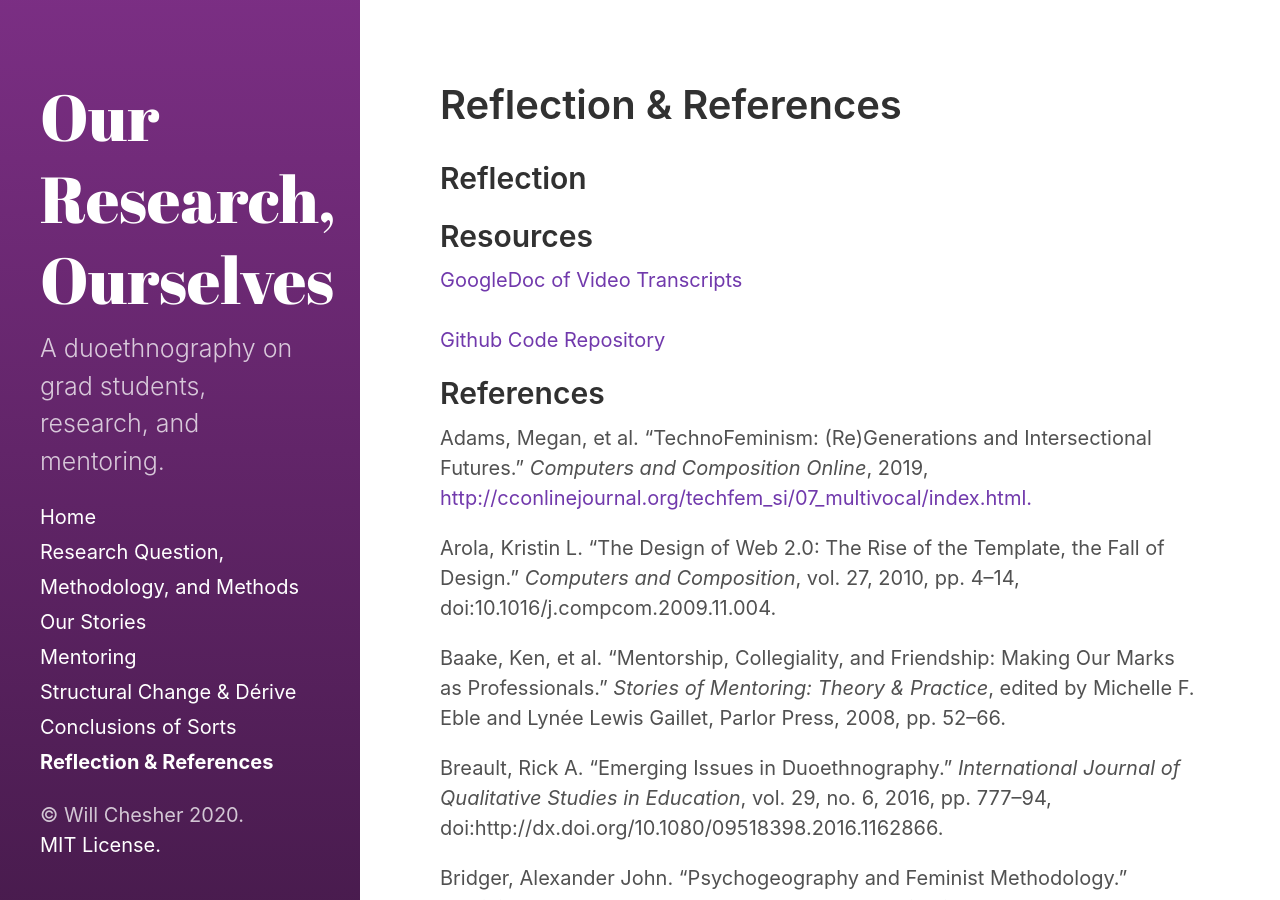
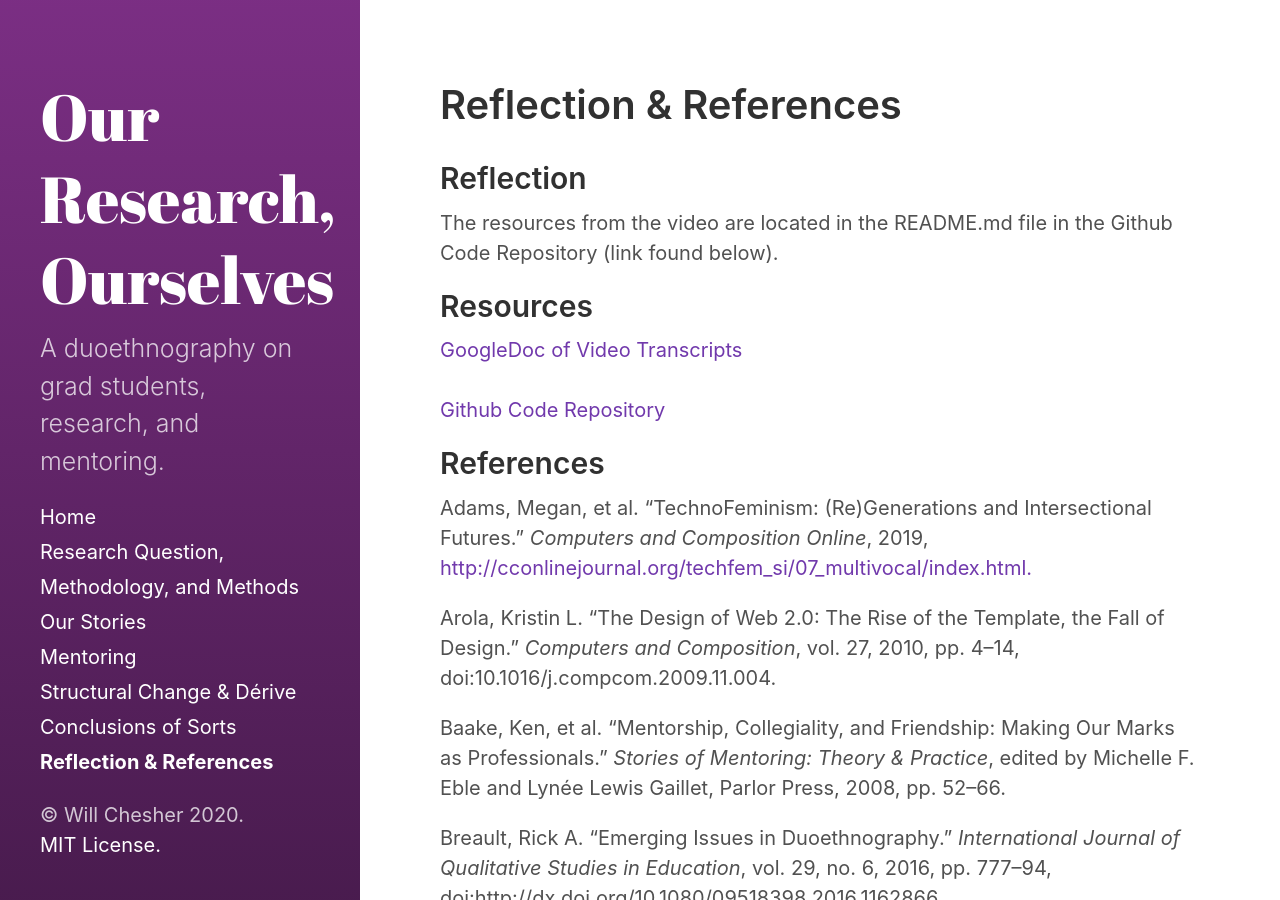
Before and after one commit to wschesher/our-research-ourselves, a Jekyll site: the page built from reflection-and-resources.html, in a window 1280 px wide and 900 px high. Built offline with Jekyll 4.4.1, drawn with Linux system fonts in a browser that asks for light colours.

Commit message:
Update reflection-and-resources.html

```diff
--- a/reflection-and-resources.html
+++ b/reflection-and-resources.html
@@ -6,6 +6,7 @@ sidebar_sort_order: 7
 ---
 <h2>Reflection</h2>
 
+<p>The resources from the video are located in the README.md file in the Github Code Repository (link found below).</p>
 
 <h2>Resources</h2>
 <a href="https://docs.google.com/document/d/1nJAaU-cInSTMYcfTYpJgAyr9DWNOVRkLDPd2m0gKolU/edit?usp=sharing">GoogleDoc of Video Transcripts</a><br><br>
```
